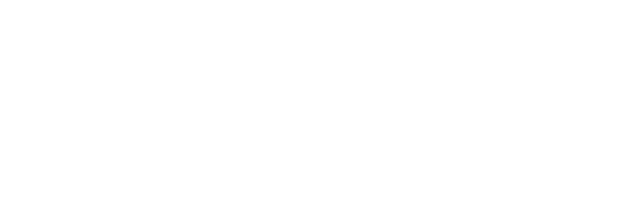
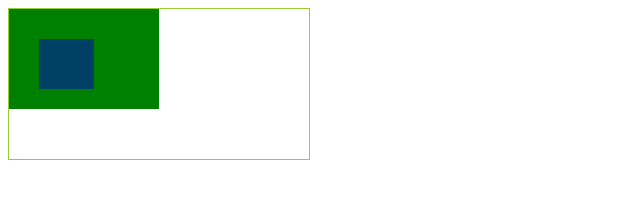
Before and after one commit to muyuan0504/easy-canvas, a website built with webpack: page template.html in a window 1280 px wide. Shown: the whole page, without its empty margins (0-640 px from the left). Built offline with nearby package versions, Linux system fonts and the light colour scheme.

Commit message:
add: 增加对style-css文件的支持

```diff
--- a/package.json
+++ b/package.json
@@ -4,7 +4,7 @@
     "description": "for happliy use canvas",
     "main": "index.js",
     "scripts": {
-        "build": "webpack --mode=development",
+        "build": "webpack --mode=development --watch",
         "test": "echo \"Error: no test specified\" && exit 1"
     },
     "repository": {
@@ -22,5 +22,9 @@
         "html-webpack-plugin": "^5.5.0",
         "webpack": "^5.78.0",
         "webpack-cli": "^5.0.1"
+    },
+    "dependencies": {
+        "css-loader": "^6.7.3",
+        "style-loader": "^3.3.2"
     }
 }
--- /dev/null
+++ b/src/base.js
@@ -0,0 +1,17 @@
+/** canvas:
+ *  浏览器支持：IE9之前的IE浏览器不支持
+ *  默认宽高为：300px * 150px
+ *  渲染上下文：2D 渲染上下文( WebGL 使用了基于OpenGL ES的 3D 上下文)
+ */
+
+export default class EasyCanvas {
+    constructor(elID) {
+        const canvasEl = document.getElementById(elID)
+        if (canvasEl.getContext) {
+            this.canvasCtx = canvasEl.getContext('2d')
+        } else {
+            throw '当前运行环境不支持canvas'
+        }
+        return this.canvasCtx
+    }
+}
--- a/src/index.js
+++ b/src/index.js
@@ -1 +1,10 @@
+import './style.css'
+import EasyCanvas from './base.js'
 console.log('happy canvas')
+
+const cvs = new EasyCanvas('easy-canvas')
+console.log(cvs)
+cvs.fillStyle = 'green'
+cvs.fillRect(0, 0, 150, 100)
+cvs.fillStyle = 'rgba(0, 0, 200, 0.5)'
+cvs.fillRect(30, 30, 55, 50)
--- /dev/null
+++ b/src/style.css
@@ -0,0 +1,4 @@
+canvas {
+    box-sizing: border-box;
+    border: 1px solid yellowgreen;
+}
--- a/template.html
+++ b/template.html
@@ -6,5 +6,7 @@
         <meta name="viewport" content="width=device-width, initial-scale=1.0" />
         <title>Document</title>
     </head>
-    <body></body>
+    <body>
+        <canvas id="easy-canvas"></canvas>
+    </body>
 </html>
--- a/webpack.config.js
+++ b/webpack.config.js
@@ -8,6 +8,15 @@ module.exports = {
         filename: 'easy-canvs.js',
         path: path.resolve(__dirname, 'dist'),
     },
+    module: {
+        rules: [
+            {
+                test: /\.[s[ac]|c]ss$/,
+                exclude: /node_modules/,
+                use: ['style-loader', 'css-loader'],
+            },
+        ],
+    },
     plugins: [
         new HtmlWebpackPlugin({
             template: path.resolve(__dirname, './template.html'),
```
Also changed, not shown: dist/easy-canvs.js, dist/index.html, 2 other files.
